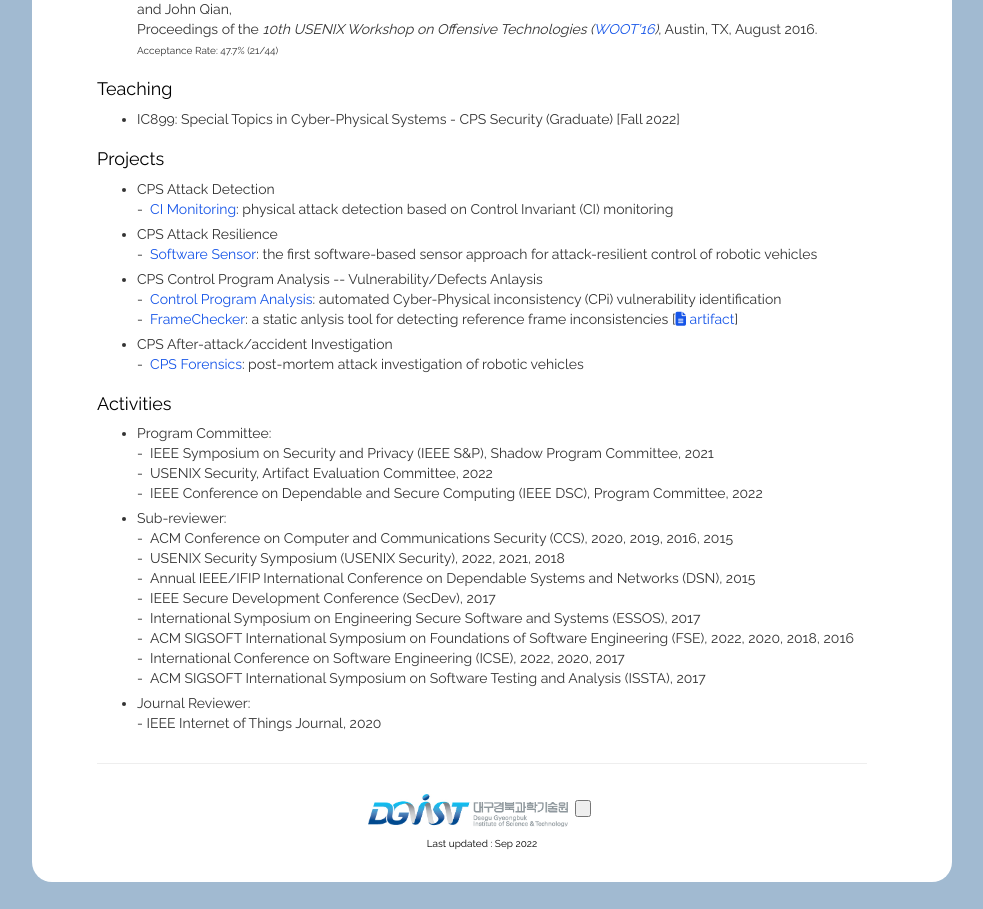
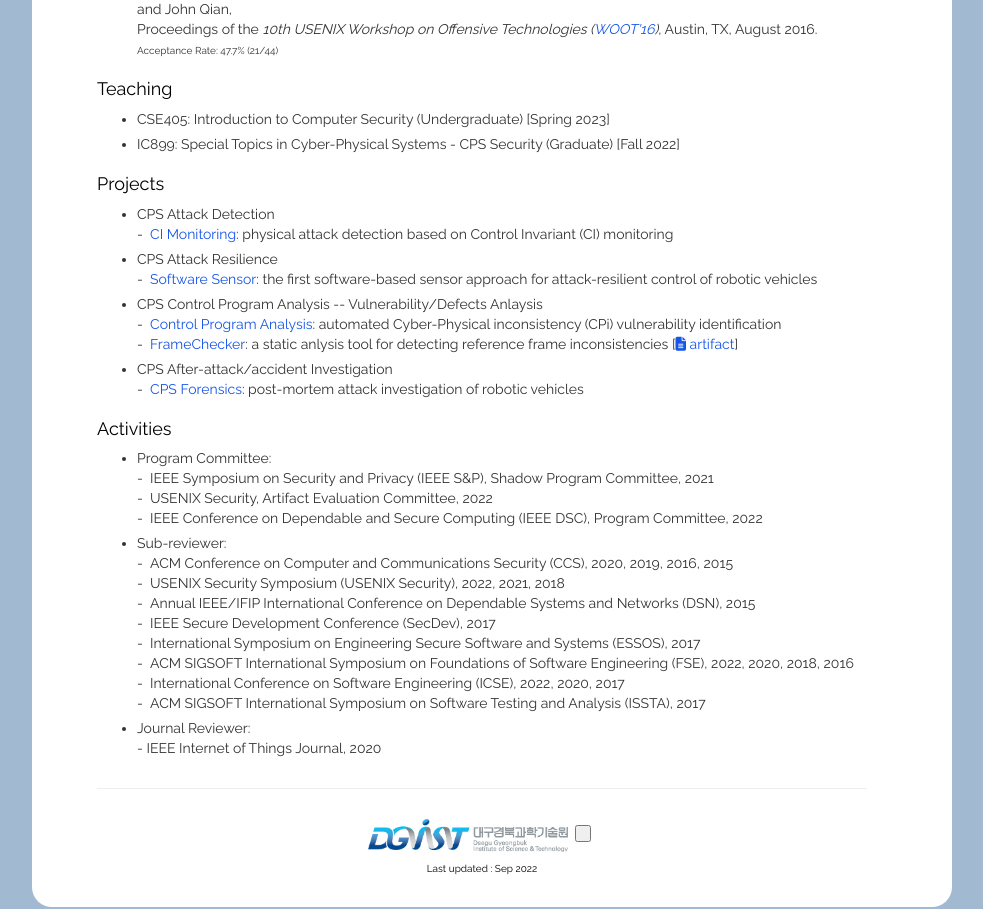
Before and after one commit to hongjun9/hongjun9.github.io, a plain HTML site: page index.html in a window 1280 px wide. Shown: the part 1457-2366 px from the top of the page, without its empty margins (148-1131 px from the left). Drawn offline with nearby package versions, Linux system fonts and the light colour scheme; some icons are missing.

Commit message:
Update index.html

```diff
--- a/index.html
+++ b/index.html
@@ -210,6 +210,7 @@ Proceedings of the <i>10th USENIX Workshop on Offensive Technologies (<a href="h
 
 <div id=teaching><h3>Teaching</h3></div>
 <ul>
+<li>CSE405: Introduction to Computer Security (Undergraduate) [Spring 2023] <br>
 <li>IC899: Special Topics in Cyber-Physical Systems - CPS Security (Graduate) [Fall 2022] <br>
 </ul>
 </div>
```
